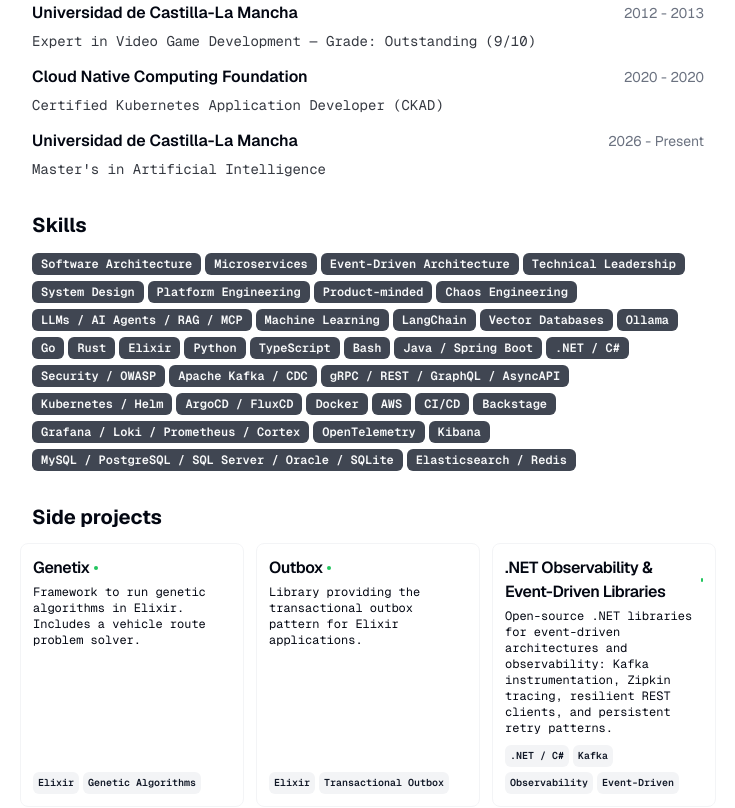
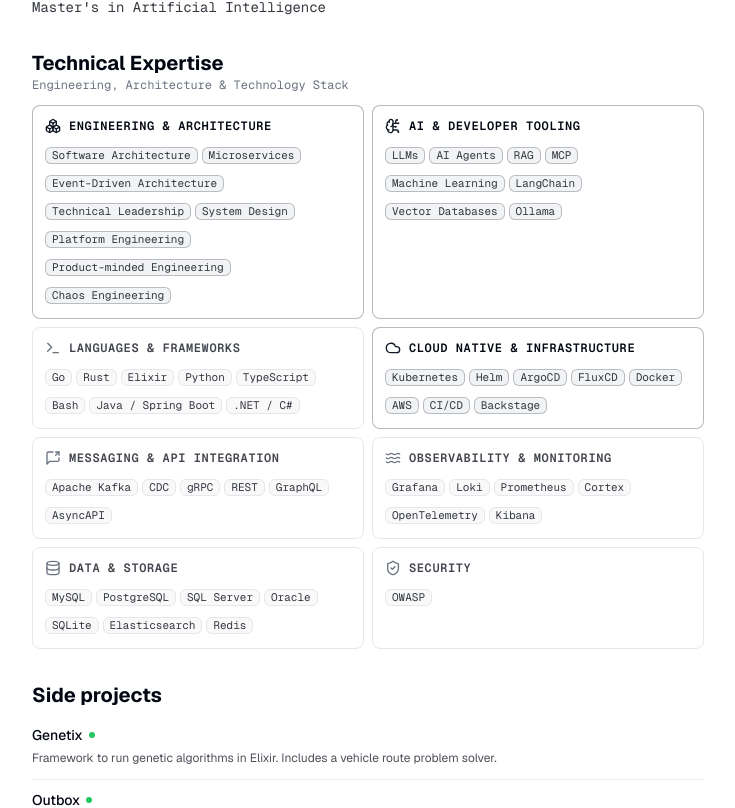
Before and after one commit to jsolana/cv, a Next.js app: page / in a window 1280 px wide. Shown: the part 1635-2443 px from the top of the page, without its empty margins (272-1007 px from the left). Built offline with nearby package versions, Linux system fonts and the light colour scheme.

Commit message:
improve the cv

```diff
--- a/src/app/components/education.tsx
+++ b/src/app/components/education.tsx
@@ -64,7 +64,7 @@ interface EducationListProps {
  */
 export function Education({ education }: EducationListProps) {
   return (
-    <Section>
+    <Section className="print-force-new-page">
       <h2 className="text-xl font-bold" id="education-section">
         Education
       </h2>
--- a/src/app/components/header.tsx
+++ b/src/app/components/header.tsx
@@ -168,7 +168,7 @@ export function Header() {
         <h1 className="text-3xl font-bold tracking-tight" id="resume-name">
           {RESUME_DATA.name}
         </h1>
-        <p className="max-w-md text-pretty font-mono text-sm text-foreground/80 print:text-[12px]">
+        <p className="max-w-xl text-pretty font-mono text-sm text-foreground/80 print:text-[12px]">
           {RESUME_DATA.about}
         </p>
 
--- a/src/app/components/projects.tsx
+++ b/src/app/components/projects.tsx
@@ -1,15 +1,7 @@
-import { Badge } from "@/components/ui/badge";
-import {
-  Card,
-  CardContent,
-  CardDescription,
-  CardHeader,
-  CardTitle,
-} from "@/components/ui/card";
 import { Section } from "@/components/ui/section";
 import type { RESUME_DATA } from "@/data/resume-data";
 
-type ProjectTags = readonly string[];
+type Project = (typeof RESUME_DATA)["projects"][number];
 
 interface ProjectLinkProps {
   title: string;
@@ -24,91 +16,58 @@ function ProjectLink({ title, link }: ProjectLinkProps) {
     return <span>{title}</span>;
   }
 
+  const displayUrl = link.replace("https://", "").replace("www.", "").replace(/\/$/, "");
+
   return (
     <>
       <a
         href={link}
         target="_blank"
         rel="noopener noreferrer"
-        className="inline-flex items-center gap-1 hover:underline"
+        className="group inline-flex items-center gap-1.5 font-medium hover:underline"
         aria-label={`${title} project (opens in new tab)`}
       >
         {title}
         <span
-          className="size-1 rounded-full bg-green-500"
+          className="size-1.5 rounded-full bg-green-500 transition-transform group-hover:scale-125"
           title="Active project indicator"
           aria-hidden="true"
         />
       </a>
       <div
-        className="hidden font-mono text-xs underline print:visible"
+        className="hidden font-mono text-[10px] text-muted-foreground print:block print:mt-0.5"
         aria-hidden="true"
       >
-        {link.replace("https://", "").replace("www.", "").replace("/", "")}
+        {displayUrl}
       </div>
     </>
   );
 }
 
-interface ProjectTagsProps {
-  tags: ProjectTags;
+interface ProjectListProps {
+  projects: readonly Project[];
 }
 
 /**
- * Renders a list of technology tags used in the project
+ * Renders a compact list of projects as rows separated by subtle dividers
  */
-function ProjectTags({ tags }: ProjectTagsProps) {
-  if (tags.length === 0) return null;
-
+function ProjectList({ projects }: ProjectListProps) {
   return (
-    <ul
-      className="mt-2 flex list-none flex-wrap gap-1 p-0"
-      aria-label="Technologies used"
-    >
-      {tags.map((tag) => (
-        <li key={tag}>
-          <Badge
-            className="px-1 py-0 text-[10px] print:px-1 print:py-0.5 print:text-[8px] print:leading-tight"
-            variant="secondary"
+    <ul className="list-none divide-y divide-border/60 p-0">
+      {projects.map((project) => (
+        <li key={project.title} className="py-2.5 first:pt-1 last:pb-1">
+          <h3 className="text-sm">
+            <ProjectLink title={project.title} link={project.link?.href} />
+          </h3>
+          <p
+            className="mt-1 text-pretty text-xs leading-relaxed text-foreground/70 print:mt-0.5 print:text-[10px] print:leading-snug"
+            aria-label="Project description"
           >
-            {tag}
-          </Badge>
+            {project.description}
+          </p>
         </li>
       ))}
     </ul>
-  );
-}
-
-interface ProjectCardProps {
-  title: string;
-  description: string;
-  tags: ProjectTags;
-  link?: string;
-}
-
-/**
- * Card component displaying project information
- */
-function ProjectCard({ title, description, tags, link }: ProjectCardProps) {
-  return (
-    <Card className="flex h-full flex-col overflow-hidden border p-3">
-      <CardHeader>
-        <div className="space-y-1">
-          <CardTitle className="text-base">
-            <ProjectLink title={title} link={link} />
-          </CardTitle>
-          <CardDescription
-            className="text-pretty font-mono text-xs print:text-[10px]"
-            aria-label="Project description"
-          >
-            {description}
-          </CardDescription>
-        </div>
-      </CardHeader>
-      <CardContent className="mt-auto flex">
-        <ProjectTags tags={tags} />
-      </CardContent>
-    </Card>
   );
 }
 
@@ -117,33 +76,17 @@ interface ProjectsProps {
 }
 
 /**
- * Section component displaying all side projects
+ * Section component displaying all side projects as a single grouped list
  */
 export function Projects({ projects }: ProjectsProps) {
   return (
-    <Section className="scroll-mb-16 print:space-y-4">
+    <Section
+      className="scroll-mb-16 print-force-new-page print:space-y-3"
+    >
       <h2 className="text-xl font-bold" id="side-projects">
         Side projects
       </h2>
-      <div
-        className="-mx-3 grid grid-cols-1 gap-3 md:grid-cols-2 lg:grid-cols-3 print:grid-cols-3 print:gap-2"
-        role="feed"
-        aria-labelledby="side-projects"
-      >
-        {projects.map((project) => (
-          <article
-            key={project.title}
-            className="h-full transition-all duration-200 hover:-translate-y-0.5 hover:shadow-sm print:hover:translate-y-0 print:hover:shadow-none"
-          >
-            <ProjectCard
-              title={project.title}
-              description={project.description}
-              tags={project.techStack}
-              link={project.link?.href}
-            />
-          </article>
-        ))}
-      </div>
+      <ProjectList projects={projects} />
     </Section>
   );
 }
--- a/src/app/components/skills.tsx
+++ b/src/app/components/skills.tsx
@@ -1,50 +1,135 @@
-import { Badge } from "@/components/ui/badge";
+import type { LucideIcon } from "lucide-react";
+import {
+  Boxes,
+  BrainCircuit,
+  Cloud,
+  Database,
+  MessageSquareShare,
+  ShieldCheck,
+  Terminal,
+  Waves,
+} from "lucide-react";
 import { Section } from "@/components/ui/section";
+import type { RESUME_DATA } from "@/data/resume-data";
 import { cn } from "@/lib/utils";
 
-type Skills = readonly string[];
+type SkillGroups = (typeof RESUME_DATA)["skills"];
+type SkillGroup = SkillGroups[number];
 
-interface SkillsListProps {
-  skills: Skills;
+/**
+ * Maps each skill category to a consistent line icon
+ */
+const CATEGORY_ICONS: Record<string, LucideIcon> = {
+  "Engineering & Architecture": Boxes,
+  "AI & Developer Tooling": BrainCircuit,
+  "Languages & Frameworks": Terminal,
+  "Cloud Native & Infrastructure": Cloud,
+  "Messaging & API Integration": MessageSquareShare,
+  "Observability & Monitoring": Waves,
+  "Data & Storage": Database,
+  Security: ShieldCheck,
+};
+
+interface SkillChipProps {
+  label: string;
+  featured?: boolean;
+}
+
+/**
+ * Compact chip for a single technology
+ */
+function SkillChip({ label, featured }: SkillChipProps) {
+  return (
+    <li>
+      <span
+        className={cn(
+          "inline-block whitespace-nowrap rounded-md border px-1.5 py-0.5 text-[11px] leading-none font-mono text-foreground/80 transition-colors hover:border-foreground/30 hover:text-foreground print:text-[9px] print:px-1 print:py-px",
+          featured
+            ? "border-primary/25 bg-primary/5"
+            : "border-border bg-secondary/50",
+        )}
+      >
+        {label}
+      </span>
+    </li>
+  );
+}
+
+interface SkillCardProps {
+  group: SkillGroup;
+}
+
+/**
+ * Card representing a competency domain: icon, title and tech chips
+ */
+function SkillCard({ group }: SkillCardProps) {
+  const Icon = CATEGORY_ICONS[group.category];
+  const featured = group.featured === true;
+
+  return (
+    <article
+      className={cn(
+        "flex flex-col gap-2 rounded-lg border bg-card p-3 transition-colors hover:border-foreground/25 print:p-2",
+        featured && "border-primary/30",
+      )}
+      aria-label={`${group.category} skills`}
+    >
+      <div className="flex items-center gap-2">
+        {Icon && (
+          <Icon
+            className={cn(
+              "size-4 shrink-0 print:size-3",
+              featured ? "text-primary" : "text-muted-foreground",
+            )}
+            aria-hidden="true"
+          />
+        )}
+        <h3
+          className={cn(
+            "font-mono text-xs font-semibold uppercase tracking-wider leading-none print:text-[10px]",
+            featured ? "text-foreground" : "text-foreground/75",
+          )}
+        >
+          {group.category}
+        </h3>
+      </div>
+      <ul className="flex list-none flex-wrap gap-1 p-0" aria-label="Technologies">
+        {group.items.map((item) => (
+          <SkillChip key={item} label={item} featured={featured} />
+        ))}
+      </ul>
+    </article>
+  );
+}
+
+interface SkillsProps {
+  skills: SkillGroups;
   className?: string;
 }
 
 /**
- * Renders a list of skills as badges
- */
-function SkillsList({ skills, className }: SkillsListProps) {
-  return (
-    <ul
-      className={cn("flex list-none flex-wrap gap-1 p-0", className)}
-      aria-label="List of skills"
-    >
-      {skills.map((skill) => (
-        <li key={skill}>
-          <Badge className="print:text-[10px]" aria-label={`Skill: ${skill}`}>
-            {skill}
-          </Badge>
-        </li>
-      ))}
-    </ul>
-  );
-}
-
-interface SkillsProps {
-  skills: Skills;
-  className?: string;
-}
-
-/**
- * Skills section component
- * Displays a list of professional skills as badges
+ * Technical expertise section
+ * Displays skills grouped into competency domains on a responsive card grid
  */
 export function Skills({ skills, className }: SkillsProps) {
   return (
     <Section className={className}>
-      <h2 className="text-xl font-bold" id="skills-section">
-        Skills
-      </h2>
-      <SkillsList skills={skills} />
+      <div>
+        <h2 className="text-xl font-bold" id="skills-section">
+          Technical Expertise
+        </h2>
+        <p className="font-mono text-xs text-muted-foreground print:text-[10px]">
+          Engineering, Architecture &amp; Technology Stack
+        </p>
+      </div>
+      <div
+        className="grid grid-cols-1 gap-2 sm:grid-cols-2 print:grid-cols-2 print:gap-1.5"
+        aria-label="Skill categories"
+      >
+        {skills.map((group) => (
+          <SkillCard key={group.category} group={group} />
+        ))}
+      </div>
     </Section>
   );
 }
--- a/src/data/resume-data.ts
+++ b/src/data/resume-data.ts
@@ -5,9 +5,8 @@ export const RESUME_DATA: ResumeData = {
   initials: "JS",
   location: "Ciudad Real, Spain, CET",
   locationLink: "https://www.google.com/maps/place/Ciudad+Real",
-  about: "Software Engineer",
-  summary:
-    "Software Engineer with 20+ years of experience shipping products that create real value — from electronic health record platforms serving national health services to gambling and mobility solutions — and building AI platforms that support hundreds of engineers across the full software development lifecycle, from local development to production.",
+  summary: "",
+  about: "Software Engineer with 20+ years of experience shipping products that create real value — from electronic health record platforms serving national health services to gambling and mobility solutions — and building AI platforms that support hundreds of engineers.",
   avatarUrl: "https://avatars.githubusercontent.com/u/6834093?s=400&v=4",
   personalWebsiteUrl: "https://jsolana.github.io",
   contact: {
@@ -86,7 +85,6 @@ export const RESUME_DATA: ResumeData = {
         "Elixir",
         "Microservices",
         "Product Engineering",
-        "Route Optimization",
       ],
       title: "Senior Software Engineer — Business",
       start: "2022",
@@ -100,13 +98,11 @@ export const RESUME_DATA: ResumeData = {
       ],
     },
     {
-      company: "R. Franco / Mediatech",
+      company: "R. Franco",
       link: "https://github.com/rfrancotechnologies",
       badges: [
-        "On Site",
         ".NET / C#",
-        "Event-Driven Design",
-        "Microservices",
+        "Event-Driven Microservices",
         "Observability",
         "Product Engineering",
         "Management"
@@ -126,10 +122,9 @@ export const RESUME_DATA: ResumeData = {
       ],
     },
     {
-      company: "Indra / Soluziona",
+      company: "Indra Sw Labs",
       link: "https://www.indracompany.com",
       badges: [
-        "On Site",
         "Java",
         "Spring",
         "Angular",
@@ -145,7 +140,6 @@ export const RESUME_DATA: ResumeData = {
       description:
         "11 years delivering healthcare and public administration systems for regional governments and national health services, growing from developer to R&D lead.",
       highlights: [
-        "Progressed from developer to R&D Lead, leading teams of 3-6 engineers across healthcare and public administration projects",
         "Built and maintained IANUS, the Electronic Health Record integration platform for SERGAS (Galician Health Service)",
         "Led development of HCEMOV, a mobile healthcare solution for clinical mobility on Android using Spring Framework and Cordova",
         "Designed the MyMed health data platform with Angular, Spring Boot, and NoSQL, supporting highly interoperable healthcare models",
@@ -154,27 +148,37 @@ export const RESUME_DATA: ResumeData = {
     },
   ],
   skills: [
-    // Engineering & Architecture
-
+    {
+      category: "Engineering & Architecture",
+      featured: true,
+      items: [
         "Software Architecture",
         "Microservices",
         "Event-Driven Architecture",
         "Technical Leadership",
         "System Design",
         "Platform Engineering",
-    "Product-minded",
+        "Product-minded Engineering",
         "Chaos Engineering",
-
-    // AI & Developer Tooling
-
-    "LLMs / AI Agents / RAG / MCP",
+      ],
+    },
+    {
+      category: "AI & Developer Tooling",
+      featured: true,
+      items: [
+        "LLMs",
+        "AI Agents",
+        "RAG",
+        "MCP",
         "Machine Learning",
         "LangChain",
         "Vector Databases",
         "Ollama",
-
-    // Languages
-
+      ],
+    },
+    {
+      category: "Languages & Frameworks",
+      items: [
         "Go",
         "Rust",
         "Elixir",
@@ -183,32 +187,60 @@ export const RESUME_DATA: ResumeData = {
         "Bash",
         "Java / Spring Boot",
         ".NET / C#",
-    "Security / OWASP",
-
-    // Architecture & Messaging
-
-    "Apache Kafka / CDC",
-    "gRPC / REST / GraphQL / AsyncAPI",
-
-    // Infrastructure & Cloud Native
-
-    "Kubernetes / Helm",
-    "ArgoCD / FluxCD",
+      ],
+    },
+    {
+      category: "Cloud Native & Infrastructure",
+      featured: true,
+      items: [
+        "Kubernetes",
+        "Helm",
+        "ArgoCD",
+        "FluxCD",
         "Docker",
         "AWS",
         "CI/CD",
         "Backstage",
-
-    // Observability
-
-    "Grafana / Loki / Prometheus / Cortex",
+      ],
+    },
+    {
+      category: "Messaging & API Integration",
+      items: [
+        "Apache Kafka",
+        "CDC",
+        "gRPC",
+        "REST",
+        "GraphQL",
+        "AsyncAPI",
+      ],
+    },
+    {
+      category: "Observability & Monitoring",
+      items: [
+        "Grafana",
+        "Loki",
+        "Prometheus",
+        "Cortex",
         "OpenTelemetry",
         "Kibana",
-
-    // Data
-
-    "MySQL / PostgreSQL / SQL Server / Oracle / SQLite",
-    "Elasticsearch / Redis",
+      ],
+    },
+    {
+      category: "Data & Storage",
+      items: [
+        "MySQL",
+        "PostgreSQL",
+        "SQL Server",
+        "Oracle",
+        "SQLite",
+        "Elasticsearch",
+        "Redis",
+      ],
+    },
+    {
+      category: "Security",
+      items: ["OWASP"],
+    },
   ],
   projects: [
     {
--- a/src/lib/structured-data.ts
+++ b/src/lib/structured-data.ts
@@ -46,7 +46,7 @@ export function generatePersonStructuredData() {
         name: "Professional software engineer",
       },
     })),
-    knowsAbout: RESUME_DATA.skills,
+    knowsAbout: RESUME_DATA.skills.flatMap((group) => group.items),
   };
 }
 
--- a/src/lib/types.ts
+++ b/src/lib/types.ts
@@ -40,7 +40,11 @@ export interface ResumeData {
     description: string;
     highlights?: readonly string[];
   }>;
-  skills: string[];
+  skills: Array<{
+    category: string;
+    items: string[];
+    featured?: boolean;
+  }>;
   projects: Array<{
     title: string;
     techStack: string[];
```
Also changed, not shown: src/app/components/summary.tsx (+1 -10 lines). Lines whose indentation alone changed are shown as unchanged.
